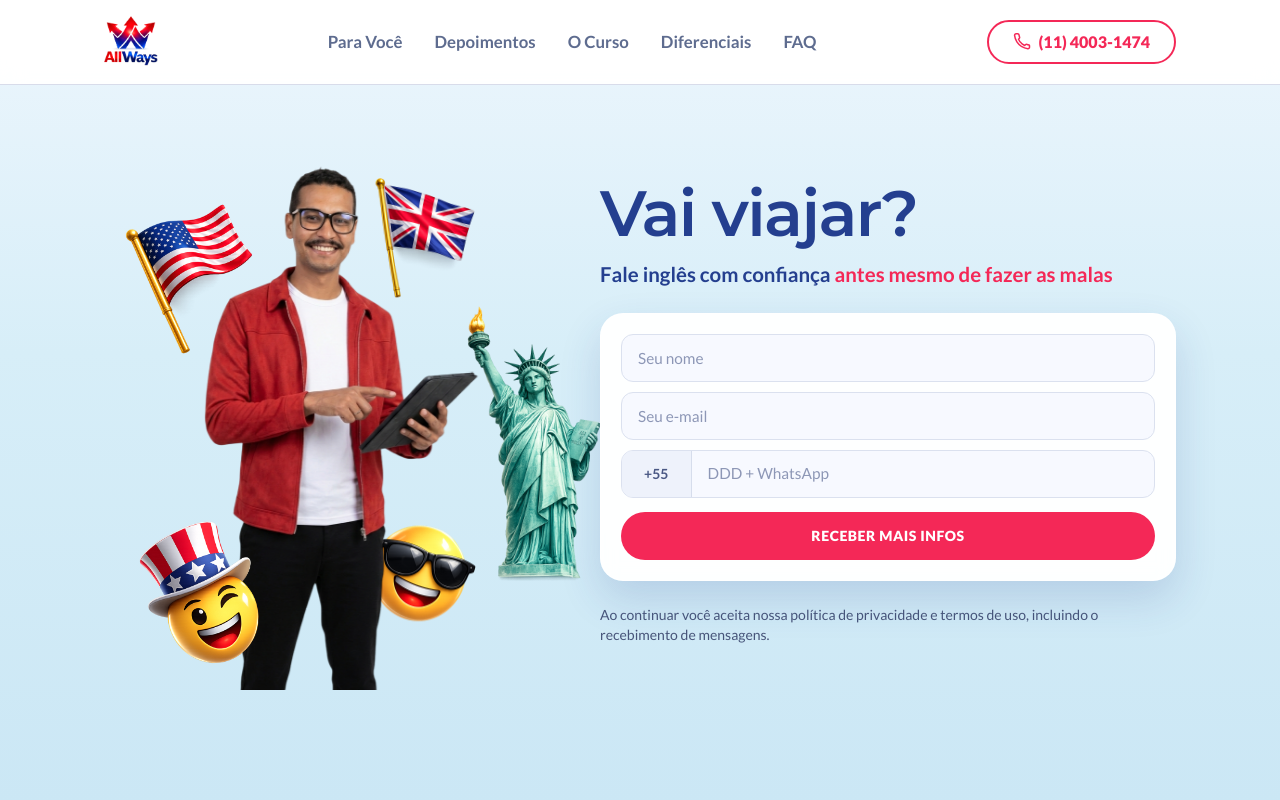
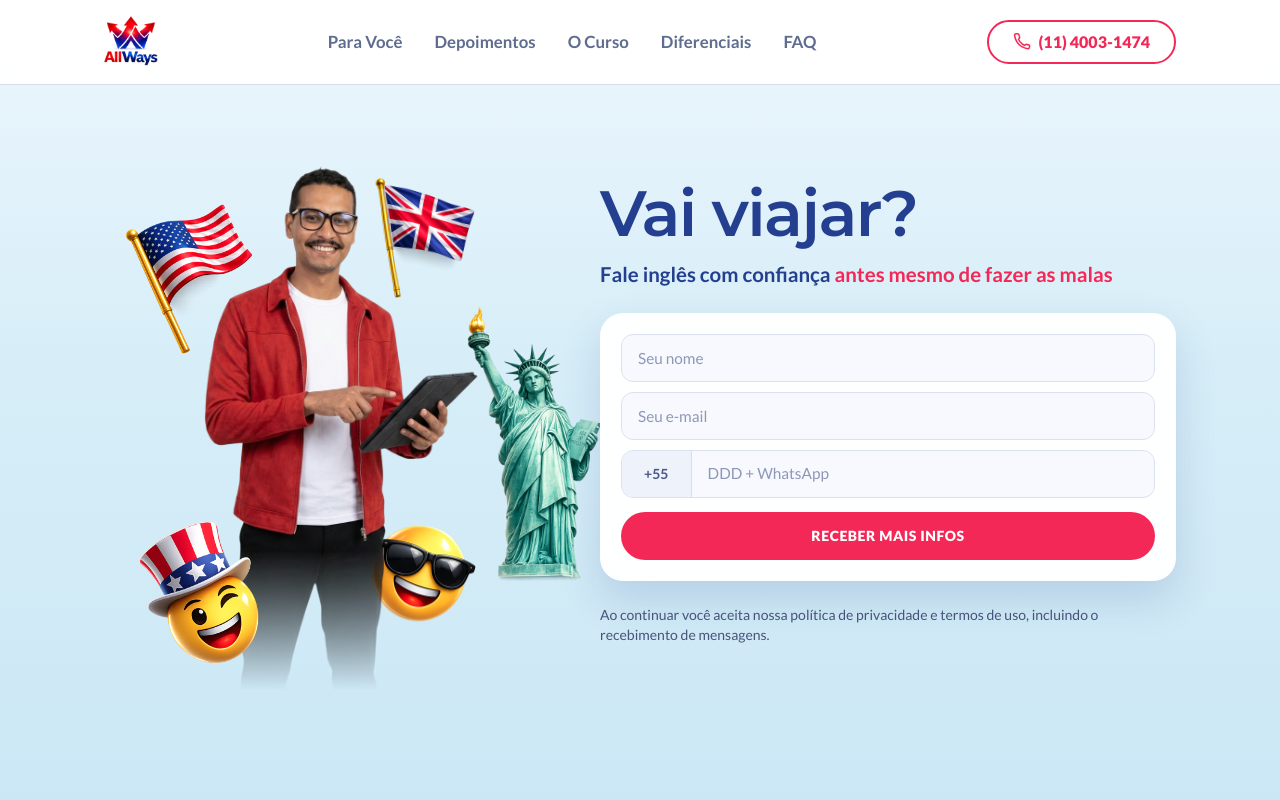
Before and after one commit to malgany/All-Ways, a Next.js app: page / in a window 1280 px wide. Shown: the top 800 px of the page. Built offline with nearby package versions, Linux system fonts and the light colour scheme.

Commit message:
feat(hero): add gradient mask to professor image

```diff
--- a/components/sections/hero-section.tsx
+++ b/components/sections/hero-section.tsx
@@ -93,7 +93,7 @@ export function HeroSection() {
               width={500}
               height={650}
               priority
-              className="relative z-10 mx-auto h-auto w-full max-w-[20rem] sm:max-w-[26rem] object-contain"
+              className="relative z-10 mx-auto h-auto w-full max-w-[20rem] sm:max-w-[26rem] object-contain [mask-image:linear-gradient(to_bottom,black_75%,transparent_100%)] [-webkit-mask-image:linear-gradient(to_bottom,black_75%,transparent_100%)]"
             />
           </div>
         </div>
```
